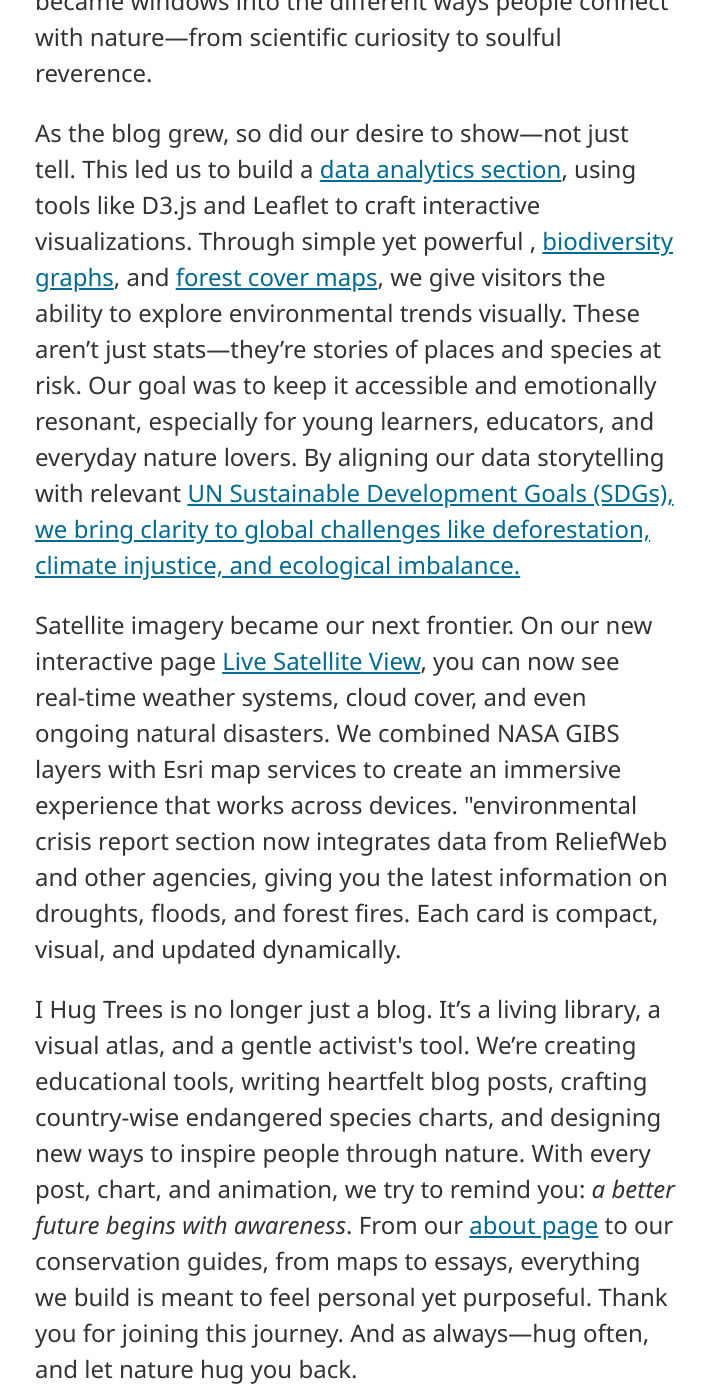
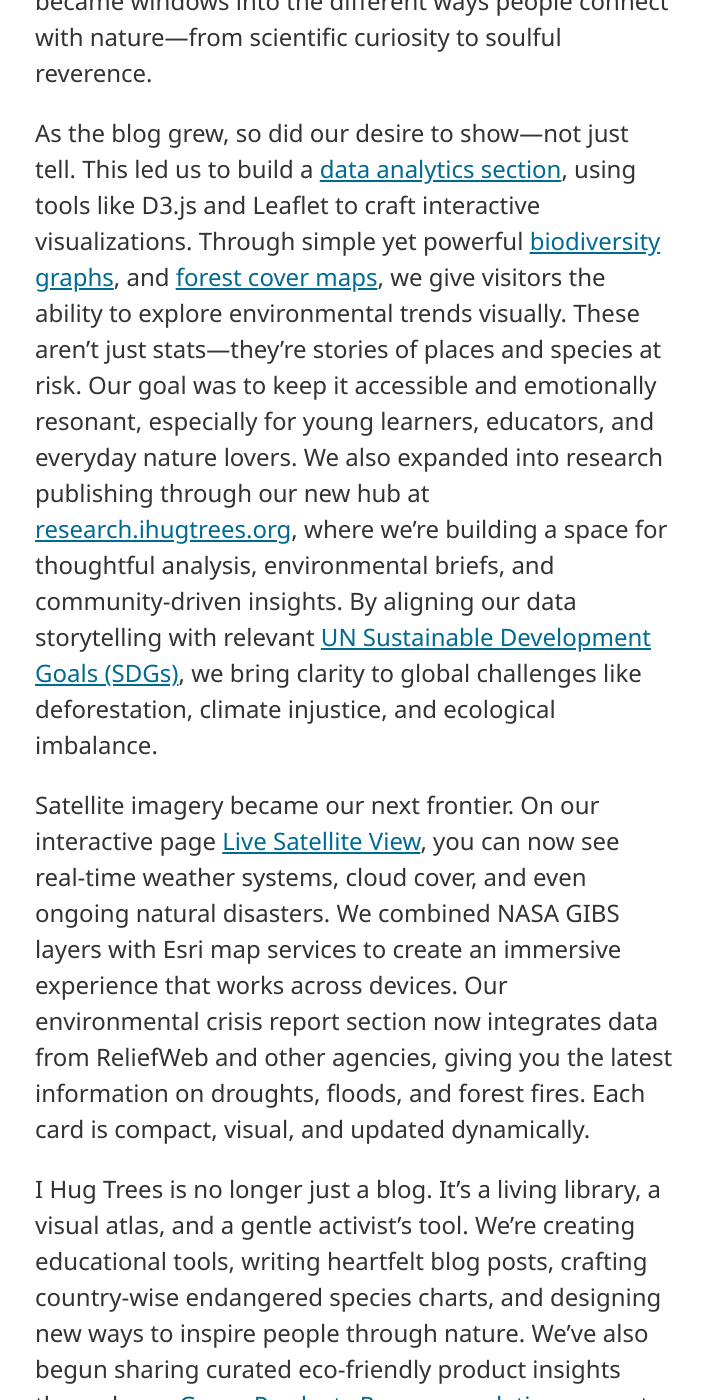
Before and after one commit to RamkumarYaragarla/worko, a Jekyll site: the page built from index.html, in a window 1280 px wide and 1400 px high, scrolled down 1625 px. Shown: the whole window, without its empty margins (285-992 px from the left). Built offline with Jekyll 4.4.1, drawn with Linux system fonts in a browser that asks for light colours; some of the changed text lies outside the part shown.

Commit message:
Fix heading tags and enhance content clarity

```diff
--- a/index.html
+++ b/index.html
@@ -36,20 +36,21 @@
 </div>
 
 <div class="blurb">
-  <h2>The Journey of I Hug Trees</h1>
+  <h2>The Journey of I Hug Trees</h2>
+
   <p>
     What started as a heartfelt <a href="https://ihugtrees.org/blog.html">blog about trees</a> has grown into a dynamic and evolving platform dedicated to environmental awareness, storytelling, and data-driven advocacy. <strong>I Hug Trees</strong> began as a place to share deeply personal reflections and joyful discoveries—like the <a href="https://ihugtrees.org/blog/simple-joy-benefits-of-hugging-trees.html">simple benefits of hugging a tree</a>—but it has since matured into something much more comprehensive. We began organizing our content into meaningful categories like <a href="https://ihugtrees.org/blog/trees-and-climate-change-a-vital-connection.html">climate change</a>, <a href="https://ihugtrees.org/blog/trees-and-biodiversity-how-forests-sustain-life-on-earth.html">biodiversity</a>, <a href="https://ihugtrees.org/blog/urban-forestry-and-green-living-the-power-of-trees-in-cities.html">urban greenery</a>, and <a href="https://ihugtrees.org/blog/the-vital-role-of-trees-in-rainforests-protecting-our-planets-lungs.html">nature rainforests</a>. These categories became windows into the different ways people connect with nature—from scientific curiosity to soulful reverence.
   </p>
 
   <p>
-    As the blog grew, so did our desire to show—not just tell. This led us to build a <a href="https://ihugtrees.org/data-analytics.html">data analytics section</a>, using tools like D3.js and Leaflet to craft interactive visualizations. Through simple yet powerful , <a href="https://ihugtrees.org/data-analytics/where-biodiversity-is-vanishing-top25-countries-with-most-threatened-species.html">biodiversity graphs</a>, and <a href="https://ihugtrees.org/data-analytics/mapping-our-planet-biodiversity-and-landuse.html">forest cover maps</a>, we give visitors the ability to explore environmental trends visually. These aren’t just stats—they’re stories of places and species at risk. Our goal was to keep it accessible and emotionally resonant, especially for young learners, educators, and everyday nature lovers. By aligning our data storytelling with relevant <a href="https://ihugtrees.org/about-us.html">UN Sustainable Development Goals (SDGs), we bring clarity to global challenges like deforestation, climate injustice, and ecological imbalance.</a>
+    As the blog grew, so did our desire to show—not just tell. This led us to build a <a href="https://ihugtrees.org/data-analytics.html">data analytics section</a>, using tools like D3.js and Leaflet to craft interactive visualizations. Through simple yet powerful <a href="https://ihugtrees.org/data-analytics/where-biodiversity-is-vanishing-top25-countries-with-most-threatened-species.html">biodiversity graphs</a>, and <a href="https://ihugtrees.org/data-analytics/mapping-our-planet-biodiversity-and-landuse.html">forest cover maps</a>, we give visitors the ability to explore environmental trends visually. These aren’t just stats—they’re stories of places and species at risk. Our goal was to keep it accessible and emotionally resonant, especially for young learners, educators, and everyday nature lovers. We also expanded into research publishing through our new hub at <a href="https://research.ihugtrees.org">research.ihugtrees.org</a>, where we’re building a space for thoughtful analysis, environmental briefs, and community-driven insights. By aligning our data storytelling with relevant <a href="https://ihugtrees.org/about-us.html">UN Sustainable Development Goals (SDGs)</a>, we bring clarity to global challenges like deforestation, climate injustice, and ecological imbalance.
   </p>
 
   <p>
-    Satellite imagery became our next frontier. On our new interactive page <a href="https://ihugtrees.org/live-satellite-imagery.html">Live Satellite View</a>, you can now see real-time weather systems, cloud cover, and even ongoing natural disasters. We combined NASA GIBS layers with Esri map services to create an immersive experience that works across devices. "environmental crisis report section now integrates data from ReliefWeb and other agencies, giving you the latest information on droughts, floods, and forest fires. Each card is compact, visual, and updated dynamically.
-
+    Satellite imagery became our next frontier. On our interactive page <a href="https://ihugtrees.org/live-satellite-imagery.html">Live Satellite View</a>, you can now see real-time weather systems, cloud cover, and even ongoing natural disasters. We combined NASA GIBS layers with Esri map services to create an immersive experience that works across devices. Our environmental crisis report section now integrates data from ReliefWeb and other agencies, giving you the latest information on droughts, floods, and forest fires. Each card is compact, visual, and updated dynamically.
+  </p>
 
   <p>
-    I Hug Trees is no longer just a blog. It’s a living library, a visual atlas, and a gentle activist's tool. We’re creating educational tools, writing heartfelt blog posts, crafting country-wise endangered species charts, and designing new ways to inspire people through nature. With every post, chart, and animation, we try to remind you: <em>a better future begins with awareness</em>. From our <a href="https://ihugtrees.org/about.html">about page</a> to our conservation guides, from maps to essays, everything we build is meant to feel personal yet purposeful. Thank you for joining this journey. And as always—hug often, and let nature hug you back.
+    I Hug Trees is no longer just a blog. It’s a living library, a visual atlas, and a gentle activist’s tool. We’re creating educational tools, writing heartfelt blog posts, crafting country-wise endangered species charts, and designing new ways to inspire people through nature. We’ve also begun sharing curated eco-friendly product insights through our <a href="https://ihugtrees.org/green-products-recommendations.html">Green Products Recommendations</a> page to help people make mindful choices in their daily lives. With every post, chart, and animation, we try to remind you: <em>a better future begins with awareness</em>. From our <a href="https://ihugtrees.org/about.html">about page</a> to our conservation guides, from maps to essays, everything we build is meant to feel personal yet purposeful. Thank you for joining this journey. And as always—hug often, and let nature hug you back.
   </p>
 </div>
```
